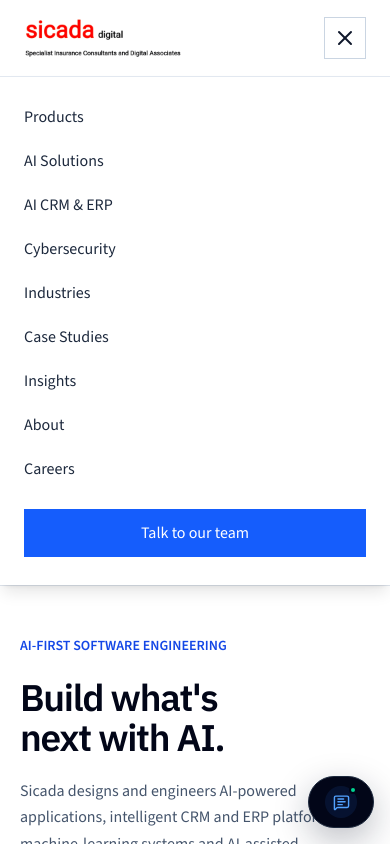
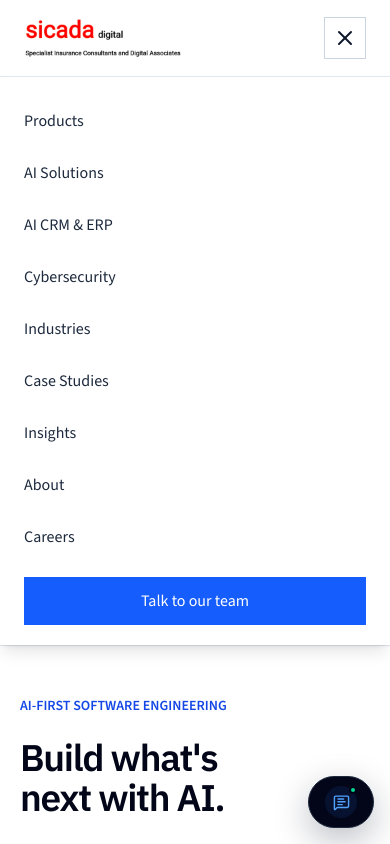
Before and after one commit to mkraja826/Sicadawebapp, a React (Vite) app: page / in a window 390 px wide. Both pictures are taken after a click on the button 345 px from the left and 38 px from the top of the page. Shown: the top 844 px of the page. Built offline with nearby package versions, Linux system fonts and the light colour scheme.

Commit message:
fix: improve mobile navbar scrolling and keyboard accessibility

```diff
--- a/src/components/Navbar.jsx
+++ b/src/components/Navbar.jsx
@@ -41,8 +41,10 @@ function Navbar() {
 
         <button
           onClick={() => setOpen(!open)}
-          className="xl:hidden border border-slate-300 p-2 text-slate-900"
-          aria-label="Toggle navigation"
+          className="xl:hidden border border-slate-300 p-2 text-slate-900 focus-visible:outline focus-visible:outline-2 focus-visible:outline-offset-2 focus-visible:outline-blue-600"
+          type="button"
+          aria-label={open ? "Close navigation" : "Open navigation"}
+          aria-controls="sicada-mobile-navigation"
           aria-expanded={open}
         >
           {open ? <X size={24} /> : <Menu size={24} />}
@@ -50,14 +52,14 @@ function Navbar() {
       </div>
 
       {open && (
-        <div className="xl:hidden bg-white border-t border-slate-200 px-6 py-7 shadow-lg">
-          <nav className="flex flex-col gap-5 text-base font-medium text-slate-800">
+        <div id="sicada-mobile-navigation" className="xl:hidden bg-white border-t border-slate-200 px-6 py-5 shadow-lg max-h-[calc(100dvh-76px)] overflow-y-auto overscroll-contain">
+          <nav aria-label="Mobile navigation" className="flex flex-col gap-1 text-base font-medium text-slate-800">
             {links.map((link) => (
-              <a key={link.name} href={link.href} onClick={() => setOpen(false)} className="hover:text-blue-700">
+              <a key={link.name} href={link.href} onClick={() => setOpen(false)} className="block py-3 hover:text-blue-700 focus-visible:outline focus-visible:outline-2 focus-visible:outline-blue-600">
                 {link.name}
               </a>
             ))}
-            <a href="/contact" onClick={() => setOpen(false)} className="mt-2 bg-blue-600 text-white px-5 py-3 text-center font-semibold">
+            <a href="/contact" onClick={() => setOpen(false)} className="mt-3 bg-blue-600 text-white px-5 py-3 text-center font-semibold focus-visible:outline focus-visible:outline-2 focus-visible:outline-offset-2 focus-visible:outline-blue-600">
               Talk to our team
             </a>
           </nav>
```
